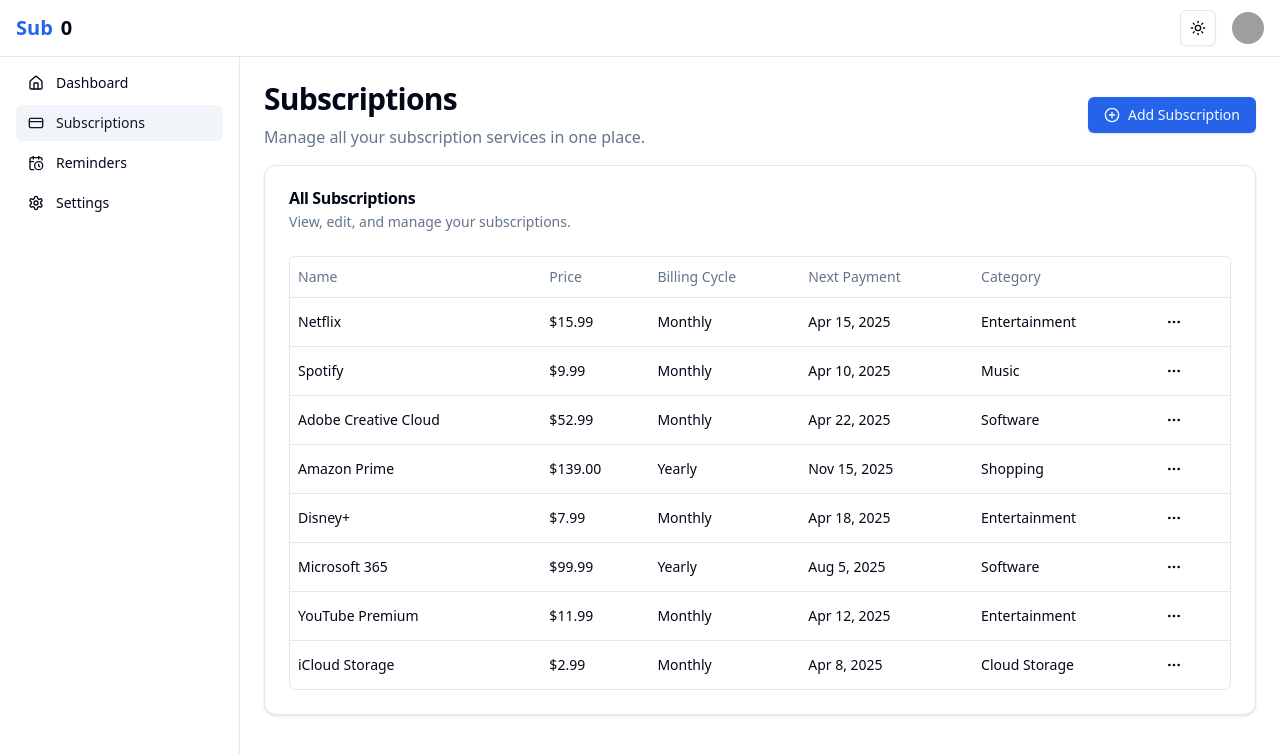
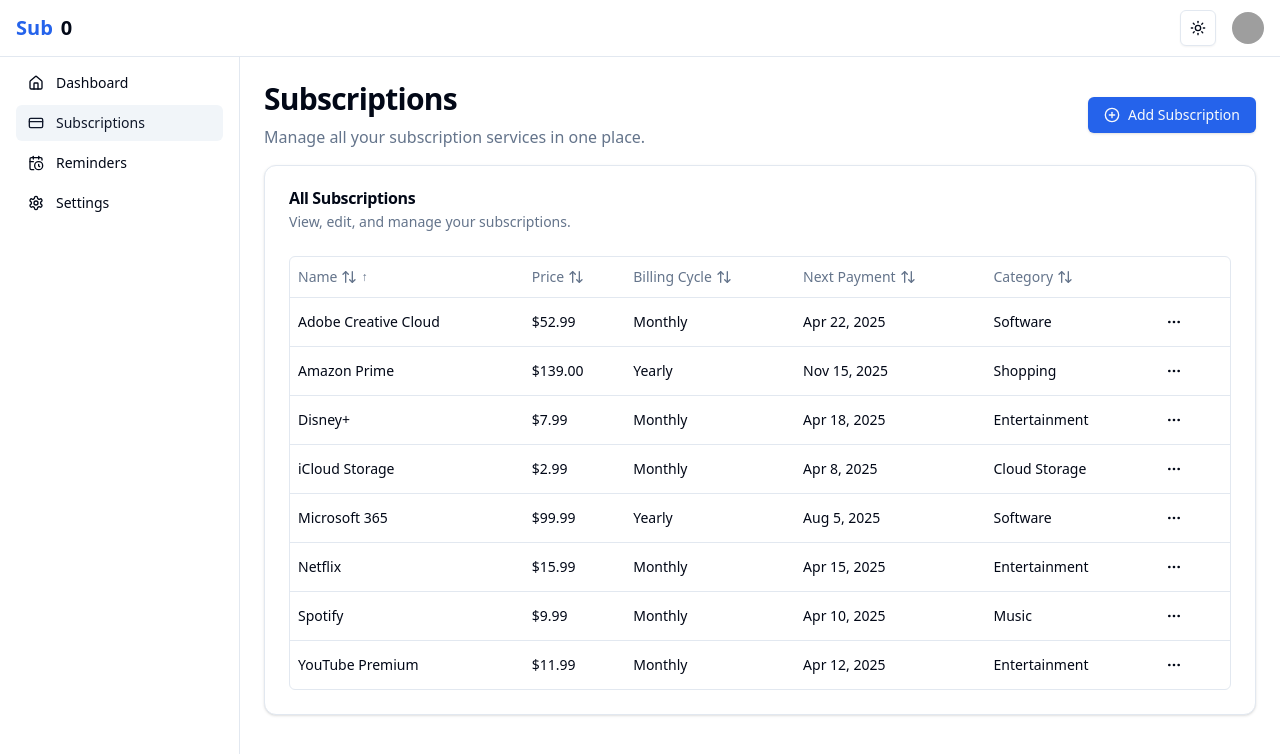
Before and after one commit to yaboytomas/subscription-tracker-front, a Next.js app: page /dashboard/subscriptions in a window 1280 px wide. Shown: the top 754 px of the page. Built offline with nearby package versions, Linux system fonts and the light colour scheme; grey boxes are pictures that could not be loaded.

Commit message:
changes pie graph and added functionality to forms for subscriptions

```diff
--- a/components/spending-graph.tsx
+++ b/components/spending-graph.tsx
@@ -77,6 +77,18 @@
     '#6366f1', // Indigo
     '#ec4899', // Pink
   ]
+}
+
+// Add category color mapping
+const CATEGORY_COLORS = {
+  Entertainment: 0, // Blue
+  Music: 1, // Green
+  Software: 2, // Red
+  Shopping: 4, // Orange (changed to yellow)
+  Utilities: 3, // Purple
+  Gaming: 5, // Cyan
+  Fitness: 6, // Indigo
+  Other: 7, // Pink
 }
 
 // Generate monthly data showing spending history and projections
@@ -200,11 +212,31 @@
                   {data.map((entry, index) => (
                     <Cell
                       key={`cell-${index}`}
-                      fill={colors[index % colors.length]}
+                      fill={colors[CATEGORY_COLORS[entry.name as keyof typeof CATEGORY_COLORS] || index % colors.length]}
                       className="cursor-pointer hover:opacity-80"
                     />
                   ))}
                 </Pie>
+                <text
+                  x="50%"
+                  y="45%"
+                  textAnchor="middle"
+                  dominantBaseline="middle"
+                  className="text-2xl font-bold"
+                  fill={isDark ? 'hsl(var(--card-foreground))' : '#000000'}
+                >
+                  ${totalSpending.toFixed(2)}
+                </text>
+                <text
+                  x="50%"
+                  y="55%"
+                  textAnchor="middle"
+                  dominantBaseline="middle"
+                  className="text-sm text-muted-foreground"
+                  fill={isDark ? 'hsl(var(--card-foreground))' : '#000000'}
+                >
+                  Total Monthly
+                </text>
                 <Tooltip
                   formatter={(value: number, name: string) => [
                     `$${value.toFixed(2)}`,
--- a/components/subscription-list.tsx
+++ b/components/subscription-list.tsx
@@ -2,7 +2,7 @@
 
 import { useState } from "react"
 import Link from "next/link"
-import { Edit, MoreHorizontal, Trash2 } from "lucide-react"
+import { Edit, MoreHorizontal, Trash2, ArrowUpDown } from "lucide-react"
 import { Button } from "@/components/ui/button"
 import {
   DropdownMenu,
@@ -93,11 +93,44 @@
   },
 ]
 
+type SortField = "name" | "price" | "billingCycle" | "nextPayment" | "category"
+type SortDirection = "asc" | "desc"
+
 export function SubscriptionList() {
   const { toast } = useToast()
   const [deleteId, setDeleteId] = useState<string | null>(null)
   const [isDeleteDialogOpen, setIsDeleteDialogOpen] = useState(false)
   const [subscriptionList, setSubscriptionList] = useState(subscriptions)
+  const [sortField, setSortField] = useState<SortField>("name")
+  const [sortDirection, setSortDirection] = useState<SortDirection>("asc")
+
+  const handleSort = (field: SortField) => {
+    if (sortField === field) {
+      setSortDirection(sortDirection === "asc" ? "desc" : "asc")
+    } else {
+      setSortField(field)
+      setSortDirection("asc")
+    }
+  }
+
+  const sortedSubscriptions = [...subscriptionList].sort((a, b) => {
+    const aValue = a[sortField]
+    const bValue = b[sortField]
+
+    if (sortField === "price") {
+      return sortDirection === "asc" ? aValue - bValue : bValue - aValue
+    }
+
+    if (sortField === "nextPayment") {
+      return sortDirection === "asc"
+        ? new Date(aValue).getTime() - new Date(bValue).getTime()
+        : new Date(bValue).getTime() - new Date(aValue).getTime()
+    }
+
+    return sortDirection === "asc"
+      ? String(aValue).localeCompare(String(bValue))
+      : String(bValue).localeCompare(String(aValue))
+  })
 
   const handleDelete = () => {
     if (deleteId) {
@@ -125,23 +158,78 @@
         <Table>
           <TableHeader>
             <TableRow>
-              <TableHead>Name</TableHead>
-              <TableHead>Price</TableHead>
-              <TableHead>Billing Cycle</TableHead>
-              <TableHead>Next Payment</TableHead>
-              <TableHead>Category</TableHead>
+              <TableHead
+                className="cursor-pointer hover:bg-accent"
+                onClick={() => handleSort("name")}
+              >
+                <div className="flex items-center gap-1">
+                  Name
+                  <ArrowUpDown className="h-4 w-4" />
+                  {sortField === "name" && (
+                    <span className="text-xs">{sortDirection === "asc" ? "↑" : "↓"}</span>
+                  )}
+                </div>
+              </TableHead>
+              <TableHead
+                className="cursor-pointer hover:bg-accent"
+                onClick={() => handleSort("price")}
+              >
+                <div className="flex items-center gap-1">
+                  Price
+                  <ArrowUpDown className="h-4 w-4" />
+                  {sortField === "price" && (
+                    <span className="text-xs">{sortDirection === "asc" ? "↑" : "↓"}</span>
+                  )}
+                </div>
+              </TableHead>
+              <TableHead
+                className="cursor-pointer hover:bg-accent"
+                onClick={() => handleSort("billingCycle")}
+              >
+                <div className="flex items-center gap-1">
+                  Billing Cycle
+                  <ArrowUpDown className="h-4 w-4" />
+                  {sortField === "billingCycle" && (
+                    <span className="text-xs">{sortDirection === "asc" ? "↑" : "↓"}</span>
+                  )}
+                </div>
+              </TableHead>
+              <TableHead
+                className="cursor-pointer hover:bg-accent"
+                onClick={() => handleSort("nextPayment")}
+              >
+                <div className="flex items-center gap-1">
+                  Next Payment
+                  <ArrowUpDown className="h-4 w-4" />
+                  {sortField === "nextPayment" && (
+                    <span className="text-xs">{sortDirection === "asc" ? "↑" : "↓"}</span>
+                  )}
+                </div>
+              </TableHead>
+              <TableHead
+                className="cursor-pointer hover:bg-accent"
+                onClick={() => handleSort("category")}
+              >
+                <div className="flex items-center gap-1">
+                  Category
+                  <ArrowUpDown className="h-4 w-4" />
+                  {sortField === "category" && (
+                    <span className="text-xs">{sortDirection === "asc" ? "↑" : "↓"}</span>
+                  )}
+                </div>
+              </TableHead>
               <TableHead className="w-[80px]"></TableHead>
             </TableRow>
           </TableHeader>
           <TableBody>
-            {subscriptionList.length === 0 ? (
+            {sortedSubscriptions.length === 0 ? (
               <TableRow>
                 <TableCell colSpan={6} className="h-24 text-center">
                   No subscriptions found. Add your first subscription to get started.
                 </TableCell>
               </TableRow>
             ) : (
-              subscriptionList.map((subscription) => (
+              sortedSubscriptions.map((subscription) => (
                 <TableRow key={subscription.id}>
                   <TableCell className="font-medium">{subscription.name}</TableCell>
                   <TableCell>${subscription.price.toFixed(2)}</TableCell>
```
